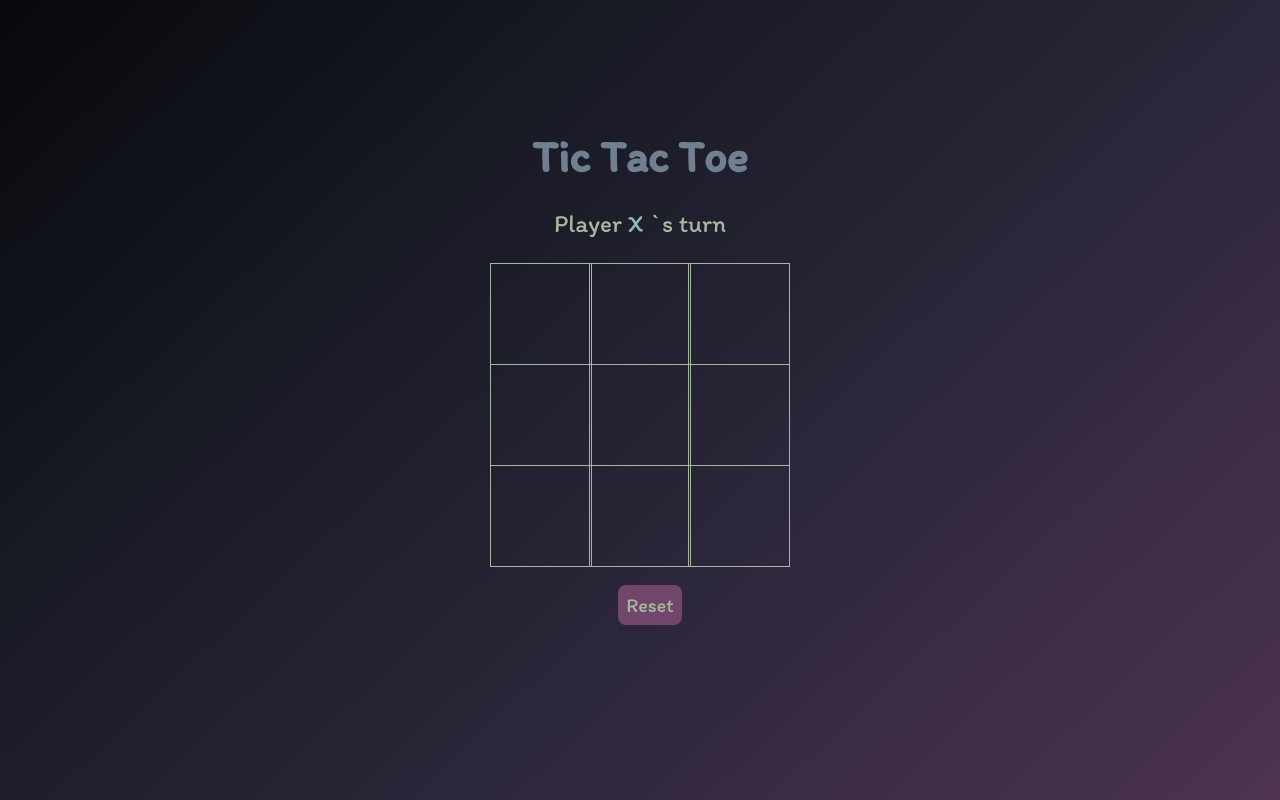
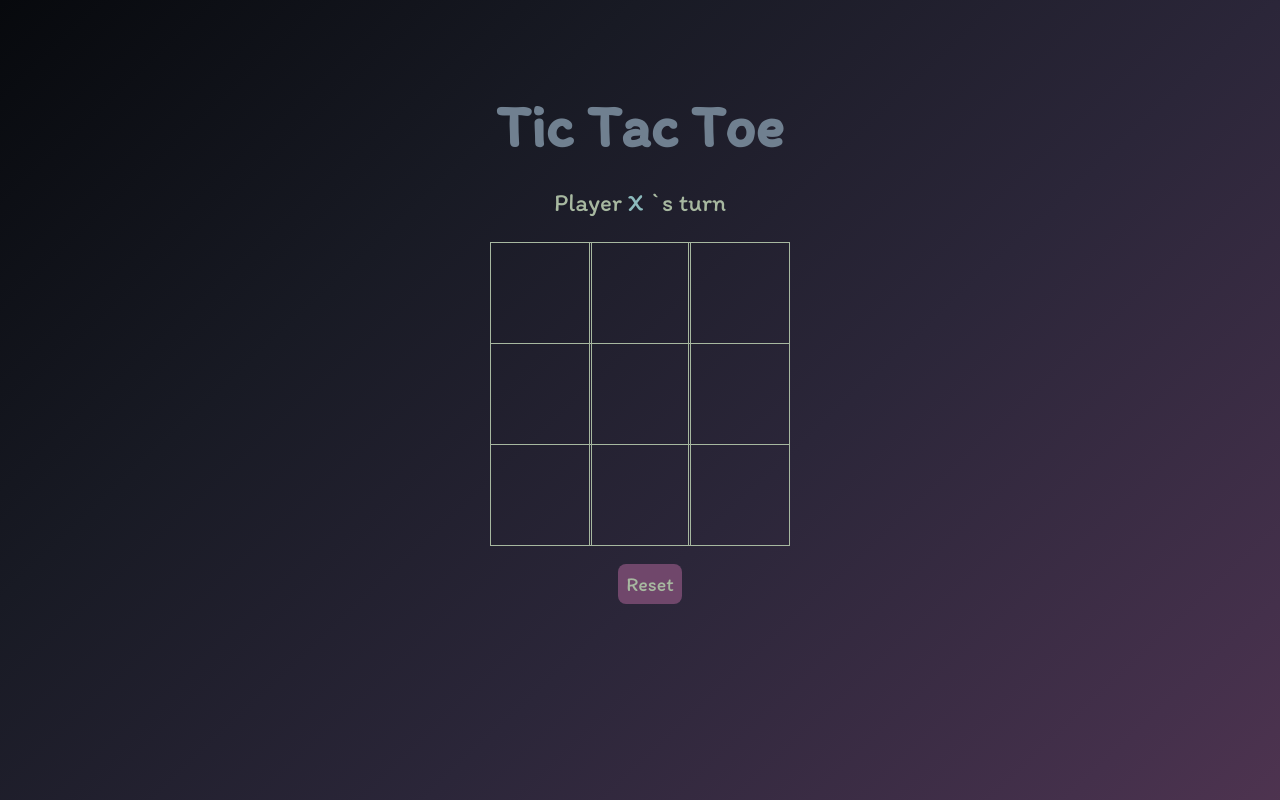
Before and after one commit to evgeniatrudova/FE_21_firstjsgame_evgenia_trudova-, a plain HTML site: page index.html in a window 1280 px wide. Shown: the top 800 px of the page. Drawn offline with Linux system fonts and the light colour scheme.

Commit message:
Update styles.css

```diff
--- a/styles.css
+++ b/styles.css
@@ -13,8 +13,8 @@
 .title {
     color: #708090;
     text-align: center;
-    font-size: 30px;
-    margin-top: 10%;
+    font-size: 40px;
+    margin-top: 7%;
 }
 .display{
     color: #A7B8A0;
```
